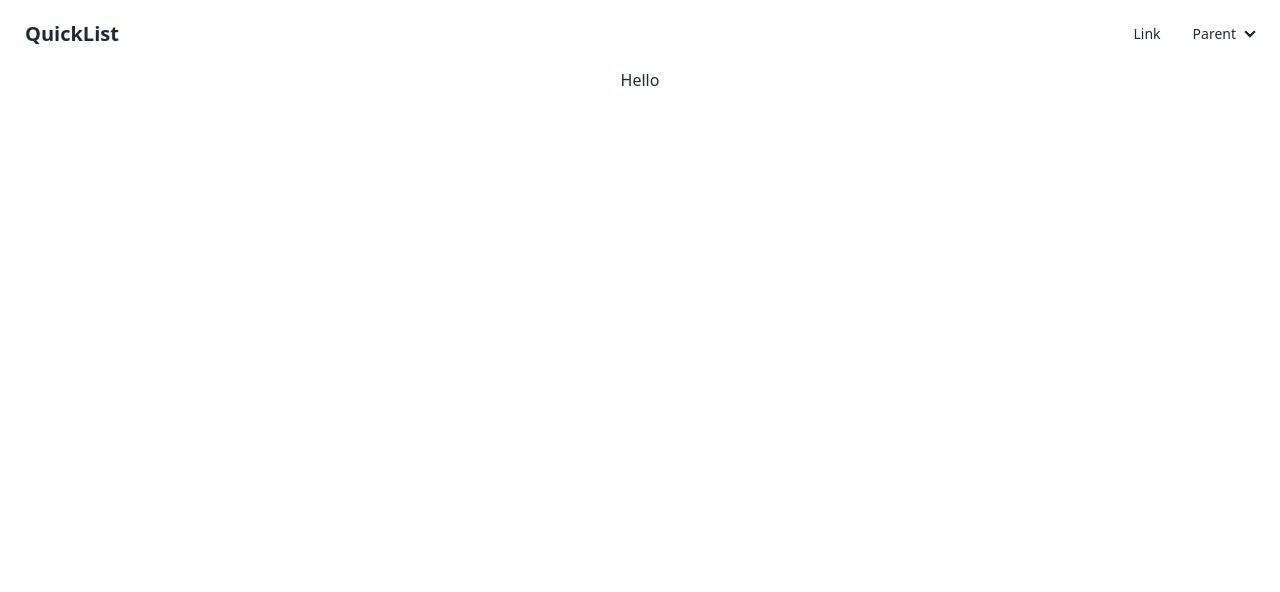
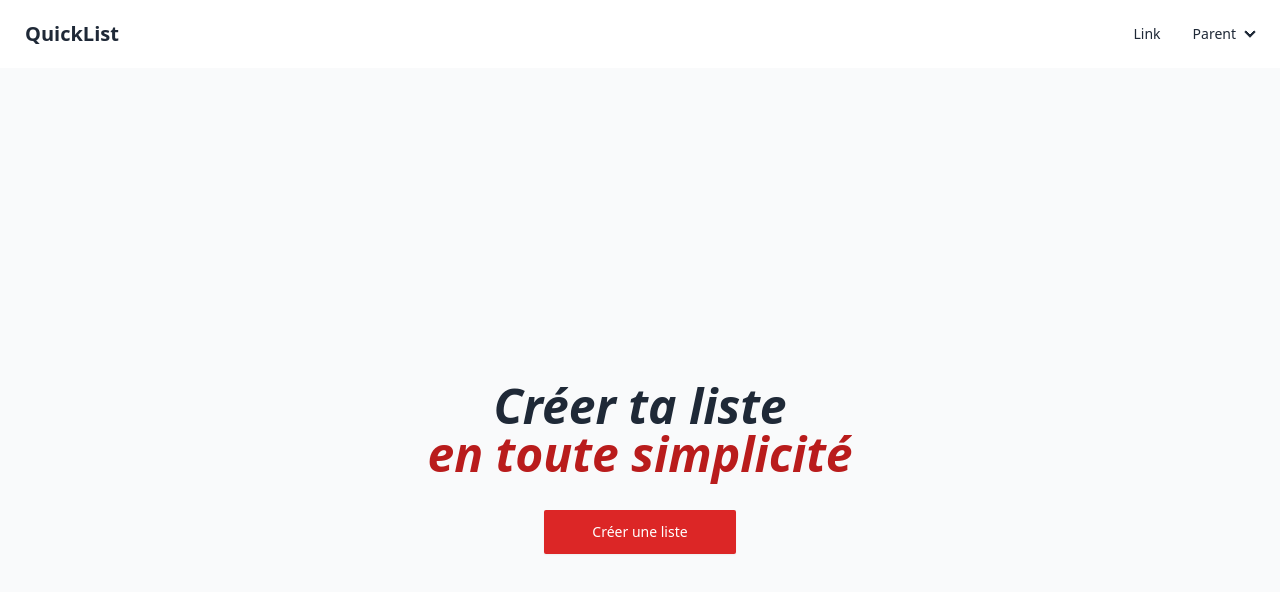
Before and after one commit to KilianOlry/QuickList, a React (Vite) app in the folder FRONT-END/: page / in a window 1280 px wide. Shown: the top 592 px of the page. Built offline with nearby package versions, Linux system fonts and the light colour scheme.

Commit message:
/FRONT-END/feat: Implement Banner on the Homepage

```diff
--- a/FRONT-END/package.json
+++ b/FRONT-END/package.json
@@ -13,6 +13,7 @@
     "@tailwindcss/vite": "^4.0.6",
     "react": "^19.0.0",
     "react-dom": "^19.0.0",
+    "react-router-dom": "^7.1.5",
     "tailwindcss": "^4.0.6"
   },
   "devDependencies": {
--- a/FRONT-END/src/App.tsx
+++ /dev/null
@@ -1,10 +0,0 @@
-function App() {
-
-  return (
-    <>
-      <h1 className="text-center">Hello</h1>
-    </>
-  )
-}
-
-export default App
--- /dev/null
+++ b/FRONT-END/src/components/homepage/Banner.tsx
@@ -0,0 +1,25 @@
+const Banner = () => {
+  return (
+    <section className="bg-gray-50">
+      <div className="mx-auto max-w-screen-xl px-4 py-32 lg:flex lg:h-screen lg:items-center">
+        <div className="mx-auto max-w-xl text-center">
+          <h1 className="text-3xl font-extrabold sm:text-5xl italic">
+            Créer ta liste
+            <strong className="font-extrabold text-red-700 sm:block">en toute simplicité</strong>
+          </h1>
+
+          <div className="mt-8 flex flex-wrap justify-center gap-4">
+            <a
+              className="block w-full rounded-sm bg-red-600 px-12 py-3 text-sm font-medium text-white shadow-sm hover:bg-red-700 focus:ring-3 focus:outline-hidden sm:w-auto"
+              href="#"
+            >
+              Créer une liste
+            </a>
+          </div>
+        </div>
+      </div>
+    </section>
+  )
+}
+
+export default Banner;
--- a/FRONT-END/src/main.tsx
+++ b/FRONT-END/src/main.tsx
@@ -1,12 +1,22 @@
-import { StrictMode } from 'react'
-import { createRoot } from 'react-dom/client'
+import {StrictMode} from 'react'
+import {createRoot} from 'react-dom/client'
 import './index.css'
-import App from './App.tsx'
 import Nav from "./components/global/Nav.tsx";
+import {createBrowserRouter, RouterProvider} from "react-router-dom";
+import Homepage from "./pages/Homepage.tsx";
+
+export const router = createBrowserRouter([
+  {
+    path: "/",
+    element: <Homepage />,
+  }
+]);
 
 createRoot(document.getElementById('root')!).render(
   <StrictMode>
     <Nav />
-    <App />
+    <main>
+      <RouterProvider router={router} />
+    </main>
   </StrictMode>,
 )
--- /dev/null
+++ b/FRONT-END/src/pages/Homepage.tsx
@@ -0,0 +1,9 @@
+import Banner from "../components/homepage/Banner.tsx";
+
+const Homepage = () => {
+  return (
+    <Banner />
+  )
+}
+
+export default Homepage
```
Also changed, not shown: 1 other file (tests, documents, lock files or other folders).
